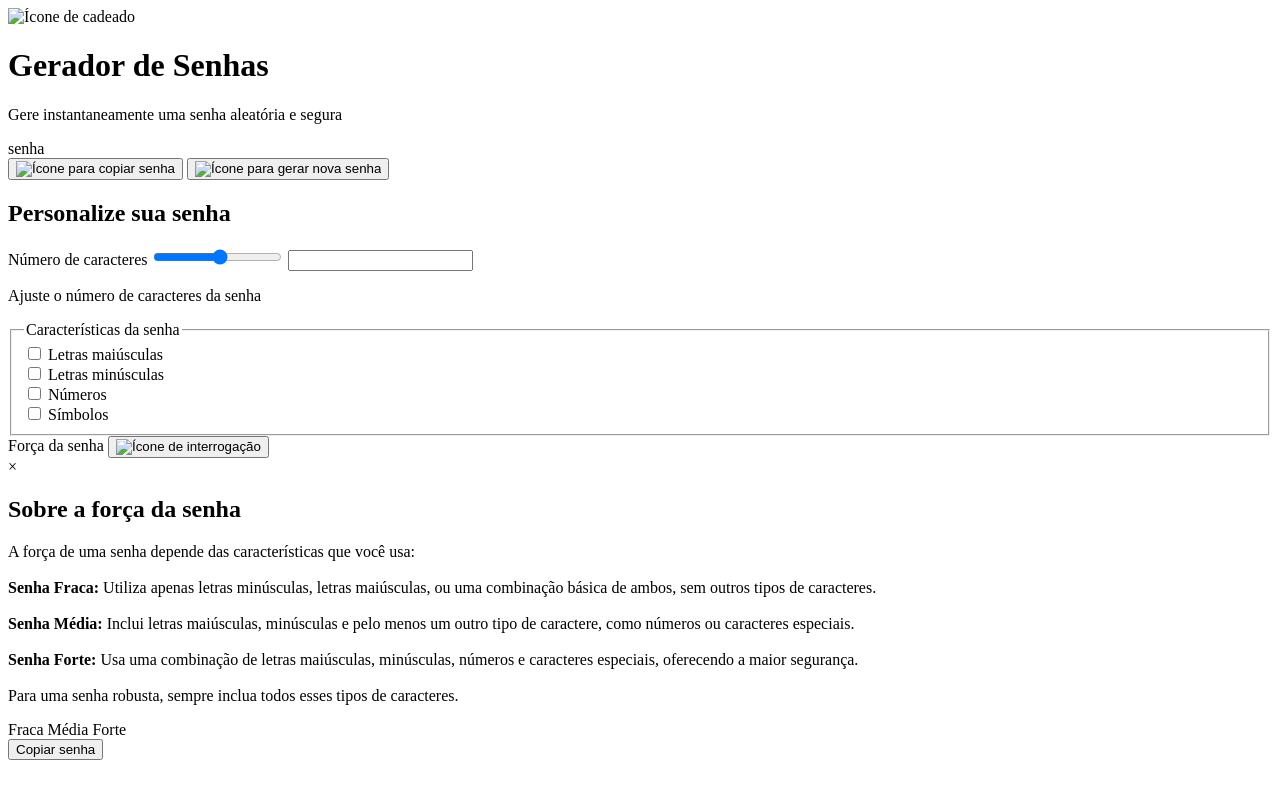
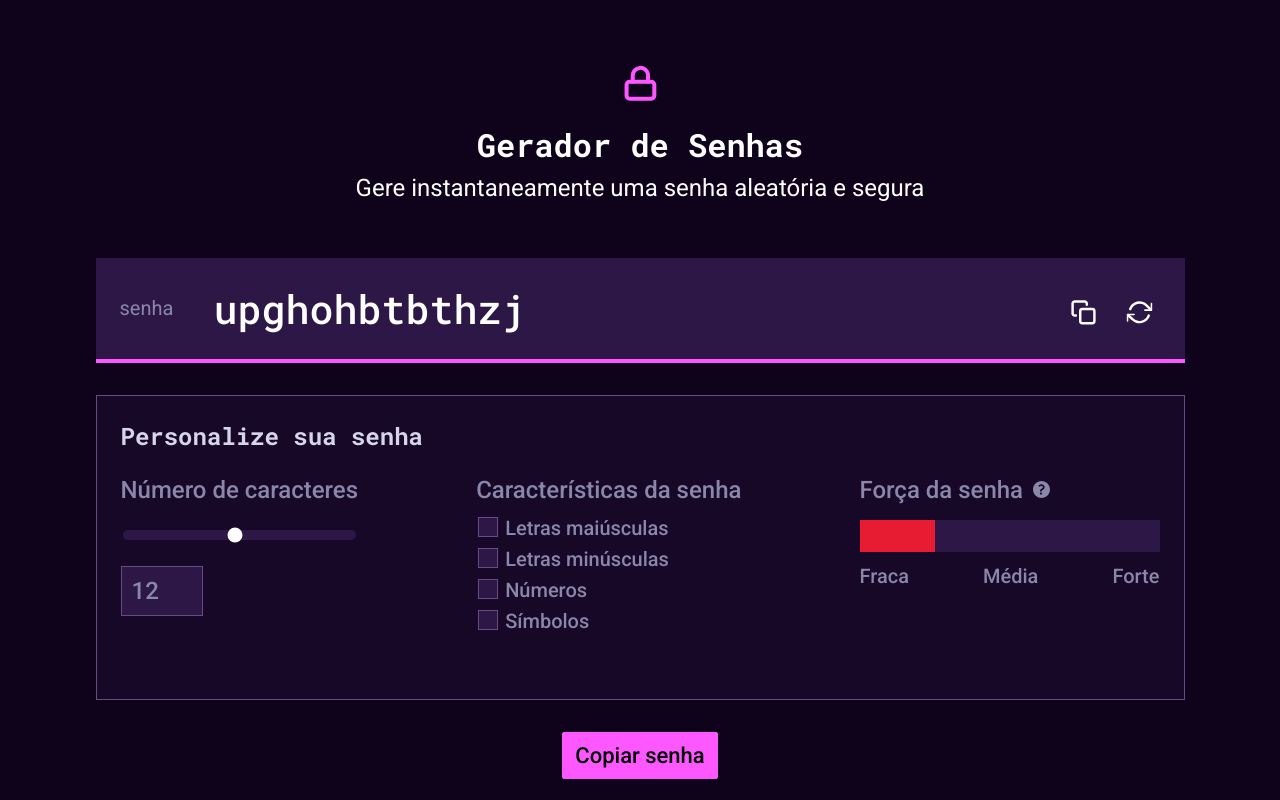
Before and after one commit to unzerstort/gerador-senhas, a plain HTML site: page index.html in a window 1280 px wide. Drawn offline with nearby package versions, Linux system fonts and the light colour scheme; files that its build step writes are made by us from their sources; the site is published under a folder, as on GitHub Pages, so addresses that start at the root find nothing.

Commit message:
fixes icons paths

```diff
--- a/index.html
+++ b/index.html
@@ -6,8 +6,8 @@
     <meta name="viewport" content="width=device-width, initial-scale=1.0">
     <title>Gerador de Senhas</title>
 
-    <link rel="icon" type="image/x-icon" href="/src/assets/icons/lock.svg">
-    <link rel="stylesheet" href="/build/stylesheets/index.css">
+    <link rel="icon" type="image/x-icon" href="./src/assets/icons/lock.svg">
+    <link rel="stylesheet" href="./build/stylesheets/index.css">
     <link rel="preconnect" href="https://fonts.googleapis.com">
     <link rel="preconnect" href="https://fonts.gstatic.com" crossorigin>
     <link
@@ -16,7 +16,7 @@
     <link href="https://fonts.googleapis.com/css2?family=Roboto+Mono:ital,wght@0,100..700;1,100..700&display=swap"
         rel="stylesheet">
 
-    <script src="/src/js/index.js" type="module" defer></script>
+    <script src="./src/js/index.js" type="module" defer></script>
 
 </head>
 
@@ -24,7 +24,7 @@
     <header class="flex flex-column items-center mt-4" aria-label="Cabeçalho da página">
         <div id="toast" role="alert" aria-live="assertive"></div>
 
-        <img src="/src/assets/icons/lock.svg" class="svg-medium" alt="Ícone de cadeado">
+        <img src="./src/assets/icons/lock.svg" class="svg-medium" alt="Ícone de cadeado">
         <h1 class="font-mono text-white mb-0">Gerador de Senhas</h1>
         <p class="text-white text-align-center mt-thin">Gere instantaneamente uma senha aleatória e segura</p>
     </header>
@@ -39,10 +39,10 @@
 
                 <div class="flex self-end ml-1">
                     <button class="btn-tertiary cursor-pointer mr-1" id="copy" aria-label="Copiar senha gerada">
-                        <img src="/src/assets/icons/copy.svg" class="w-small h-small" alt="Ícone para copiar senha">
+                        <img src="./src/assets/icons/copy.svg" class="w-small h-small" alt="Ícone para copiar senha">
                     </button>
                     <button class="btn-tertiary cursor-pointer generate" aria-label="Gerar nova senha">
-                        <img src="/src/assets/icons/refresh.svg" class="w-small h-small"
+                        <img src="./src/assets/icons/refresh.svg" class="w-small h-small"
                             alt="Ícone para gerar nova senha">
                     </button>
                 </div>
@@ -90,7 +90,7 @@
                         <label for="strength-bar">Força da senha</label>
                         <button id="modal-btn" class="border-none bg-none cursor-pointer"
                             aria-label="Abrir ajuda sobre a força da senha">
-                            <img src="/src/assets/icons/question-mark.svg" class="h-xs w-xs"
+                            <img src="./src/assets/icons/question-mark.svg" class="h-xs w-xs"
                                 alt="Ícone de interrogação">
                         </button>
                     </div>
```
